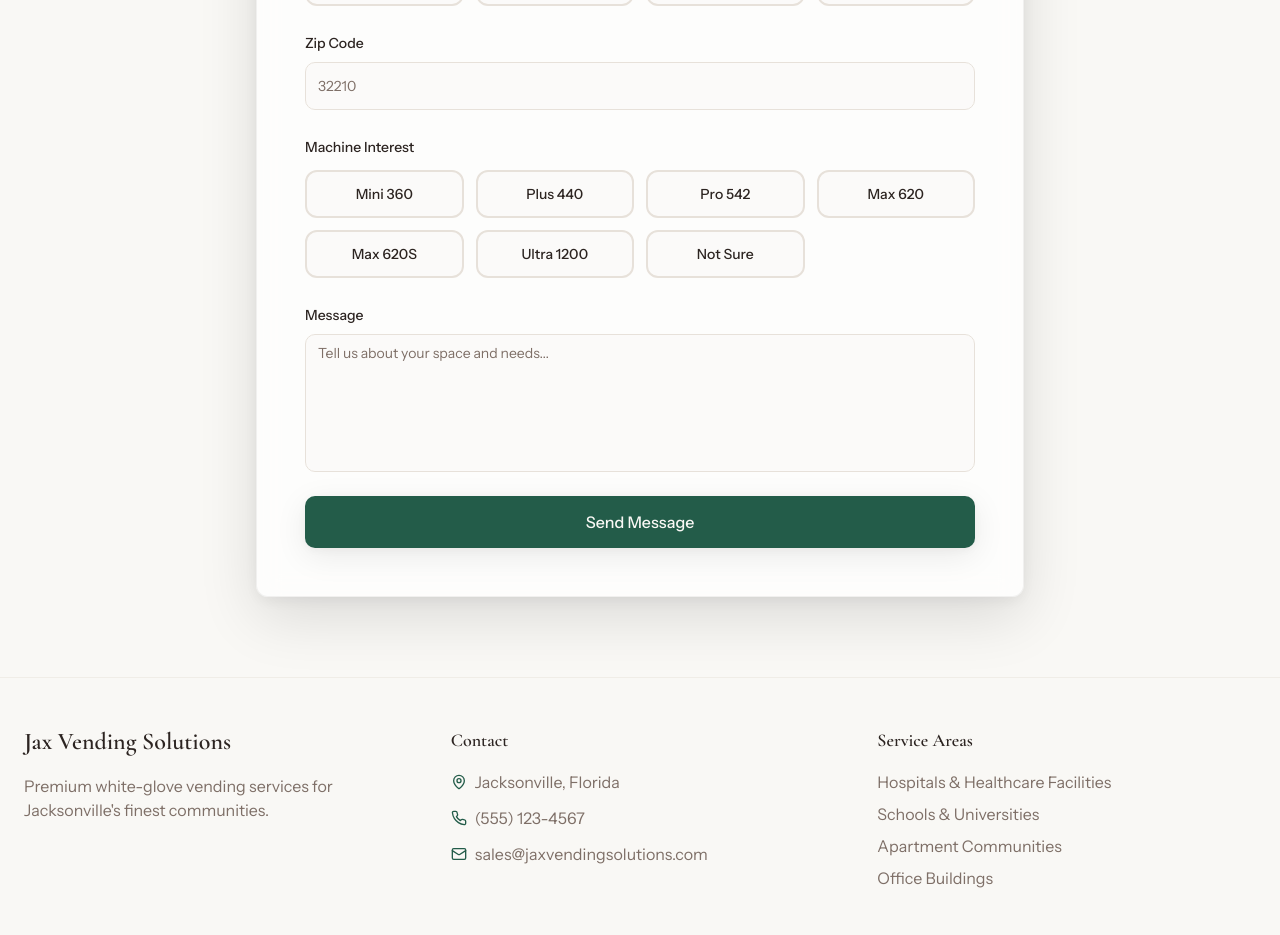
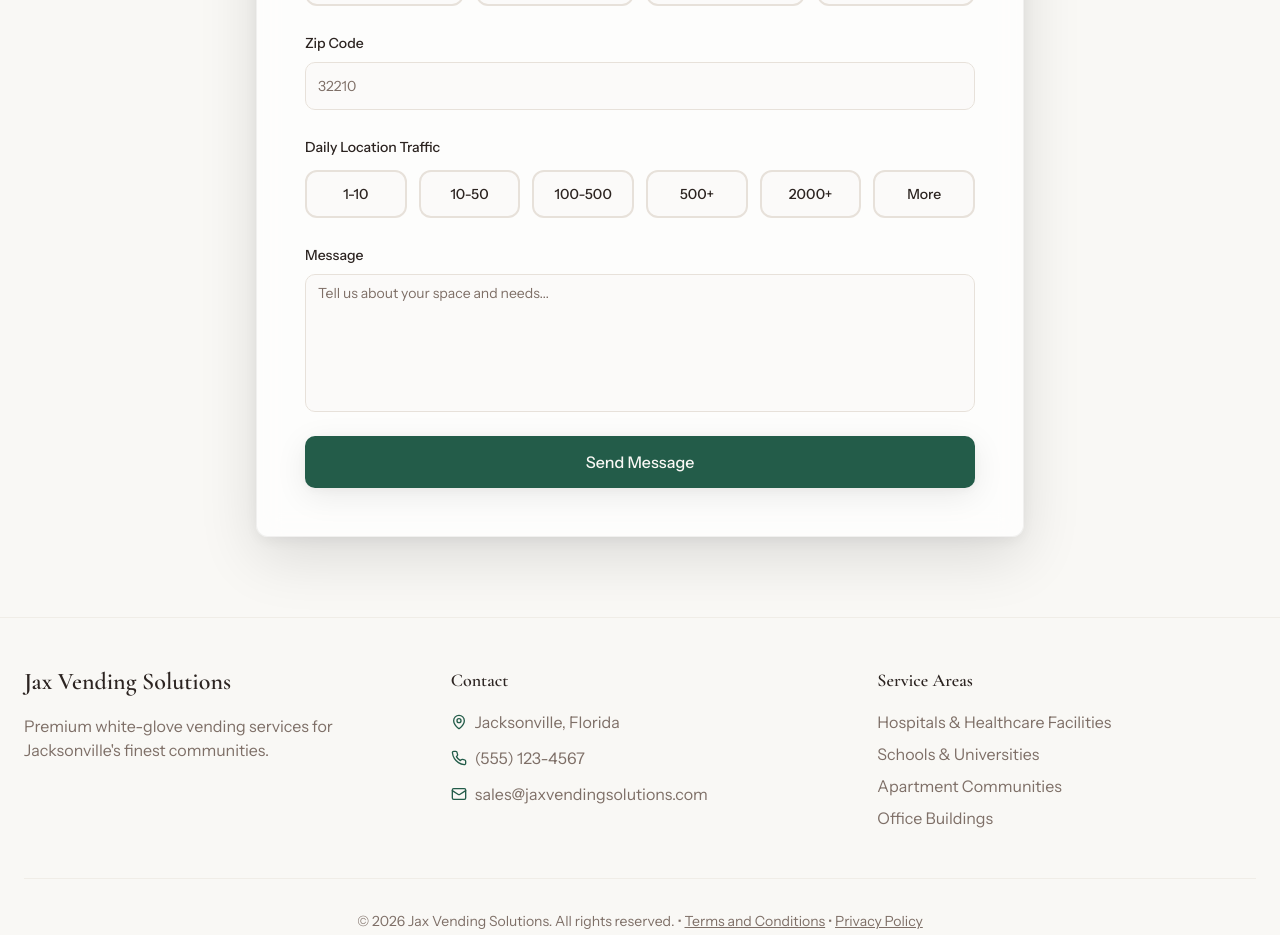
Before and after one commit to devs-10pt/Jaxvendingsolutions.com, a React (Vite) app in the folder webapp/: page /contact in a window 1280 px wide. Shown: the part 1420-2355 px from the top of the page. Built offline with nearby package versions, Linux system fonts and the light colour scheme.

Commit message:
I need to edit the contact us page: instead of Machine Interest, lets replace it with "Daily Location Traffic" and have the different toggles be 1-10, 10-50, 100-500, 500+, 2000+, More

```diff
--- a/webapp/src/pages/ContactUs.tsx
+++ b/webapp/src/pages/ContactUs.tsx
@@ -16,7 +16,7 @@ const ContactUs = () => {
   const [selectedMachines, setSelectedMachines] = useState<string[]>([]);
 
   const serviceOptions = ["Drink", "Snack", "Freezer", "Other"];
-  const machineOptions = ["Mini 360", "Plus 440", "Pro 542", "Max 620", "Max 620S", "Ultra 1200", "Not Sure"];
+  const trafficOptions = ["1-10", "10-50", "100-500", "500+", "2000+", "More"];
 
   const toggleService = (service: string) => {
     setSelectedServices((prev) =>
@@ -26,11 +26,11 @@ const ContactUs = () => {
     );
   };
 
-  const toggleMachine = (machine: string) => {
+  const toggleTraffic = (traffic: string) => {
     setSelectedMachines((prev) =>
-      prev.includes(machine)
-        ? prev.filter((m) => m !== machine)
-        : [...prev, machine]
+      prev.includes(traffic)
+        ? prev.filter((t) => t !== traffic)
+        : [...prev, traffic]
     );
   };
 
@@ -248,24 +248,24 @@ const ContactUs = () => {
                   />
                 </div>
 
-                {/* Machine Interest */}
+                {/* Daily Location Traffic */}
                 <div className="space-y-3">
                   <label className="text-sm font-medium text-foreground">
-                    Machine Interest
+                    Daily Location Traffic
                   </label>
-                  <div className="grid grid-cols-2 sm:grid-cols-3 lg:grid-cols-4 gap-2 sm:gap-3">
-                    {machineOptions.map((machine) => (
+                  <div className="grid grid-cols-2 sm:grid-cols-3 lg:grid-cols-6 gap-2 sm:gap-3">
+                    {trafficOptions.map((traffic) => (
                       <button
-                        key={machine}
+                        key={traffic}
                         type="button"
-                        onClick={() => toggleMachine(machine)}
+                        onClick={() => toggleTraffic(traffic)}
                         className={`py-3 px-2 sm:px-4 rounded-lg font-medium transition-all duration-300 border-2 text-xs sm:text-sm min-h-[48px] ${
-                          selectedMachines.includes(machine)
+                          selectedMachines.includes(traffic)
                             ? "border-primary bg-primary/10 text-primary shadow-[0_0_15px_rgba(var(--primary-rgb),0.3)]"
                             : "border-border bg-background/50 text-foreground hover:border-primary/50"
                         }`}
                       >
-                        {machine}
+                        {traffic}
                       </button>
                     ))}
                   </div>
```
Also changed, not shown: 1 other file (tests, documents, lock files or other folders).
